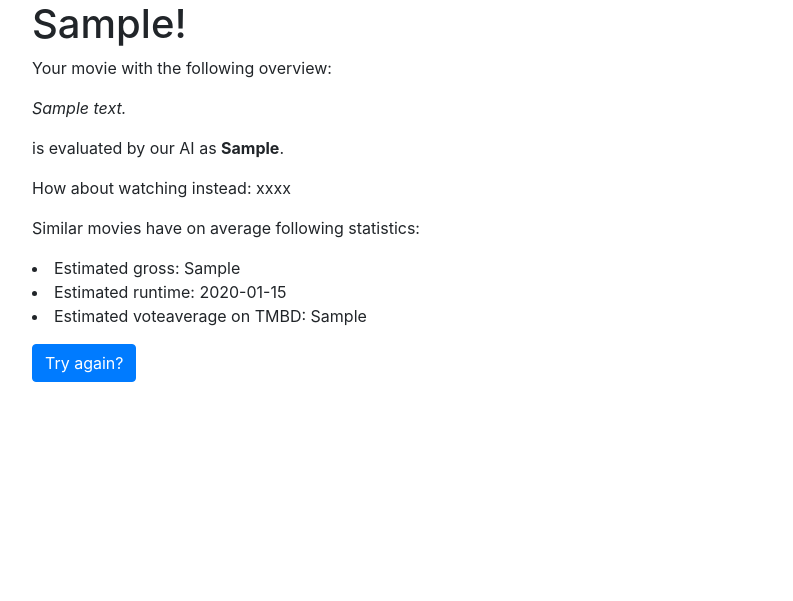
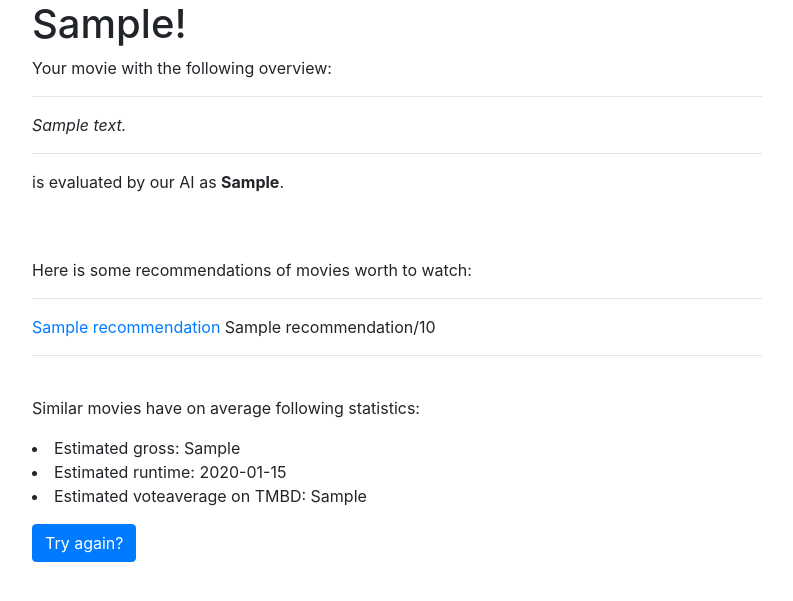
Before and after one commit to hnenonen/Intro_to_DS, a Flask app: template templates/evaluate.html in a window 1280 px wide. Shown: the part 56-657 px from the top of the page, without its empty margins (53-846 px from the left). Run offline with Flask 2, Linux system fonts and the light colour scheme; the template is opened without the code that fills it: most values are stand-ins (such as "Sample title", 1, 10 or a date in 2020); some libraries are stand-ins or nearby versions.

Commit message:
added movie recommendations

```diff
--- a/requirements.txt
+++ b/requirements.txt
@@ -2,11 +2,15 @@ click==8.1.3
 Flask==2.2.2
 Flask-SQLAlchemy==2.5.1
 greenlet==1.1.3
-gunicorn==20.1.0
 itsdangerous==2.1.2
 Jinja2==3.1.2
 MarkupSafe==2.1.1
+numpy==1.23.3
+pandas==1.5.0
 psycopg2==2.9.3
+python-dateutil==2.8.2
 python-dotenv==0.21.0
+pytz==2022.4
+six==1.16.0
 SQLAlchemy==1.4.41
 Werkzeug==2.2.2
--- a/routes.py
+++ b/routes.py
@@ -13,4 +13,5 @@ def evaluate():
         return render_template("error.html", message="Overview too short or too long")
     else:
         worth_watch, estimated_runtime, estimated_gross, estimated_voteaverage = service.evaluate(text)
-        return render_template("evaluate.html", text=text, worth_watch = worth_watch, estimated_runtime=estimated_runtime, estimated_gross=estimated_gross, estimated_voteaverage=estimated_voteaverage)
+        recommendation_list = service.recommendation()
+        return render_template("evaluate.html", text=text, worth_watch = worth_watch, recommendation_list = recommendation_list, estimated_runtime=estimated_runtime, estimated_gross=estimated_gross, estimated_voteaverage=estimated_voteaverage)
--- a/templates/evaluate.html
+++ b/templates/evaluate.html
@@ -14,16 +14,21 @@
       <p>
         Your movie with the following overview:
       <p>
+      <hr>
       <i>{{ text }}</i>
+      <hr>
       <p>
         is evaluated by our AI as <b>{{worth_watch}}</b>.
-
-      <p>
-
-
-      </p>
-      <p>
-        How about watching instead: xxxx
+            </p>
+      <br>
+      <br>
+      Here is some recommendations of movies worth to watch:
+      <hr>
+      {% for recommendation in recommendation_list %}
+      <a href="https://www.themoviedb.org/movie/{{ recommendation[0] }}">{{ recommendation[1] }}</a>          {{ recommendation[2] }}/10
+      <hr>
+      {% endfor %}
+      <br>
       <p>
         Similar movies have on average following statistics:
         <li>Estimated gross: {{estimated_gross}}
```
Also changed, not shown: service.py (+16 -0 lines).
